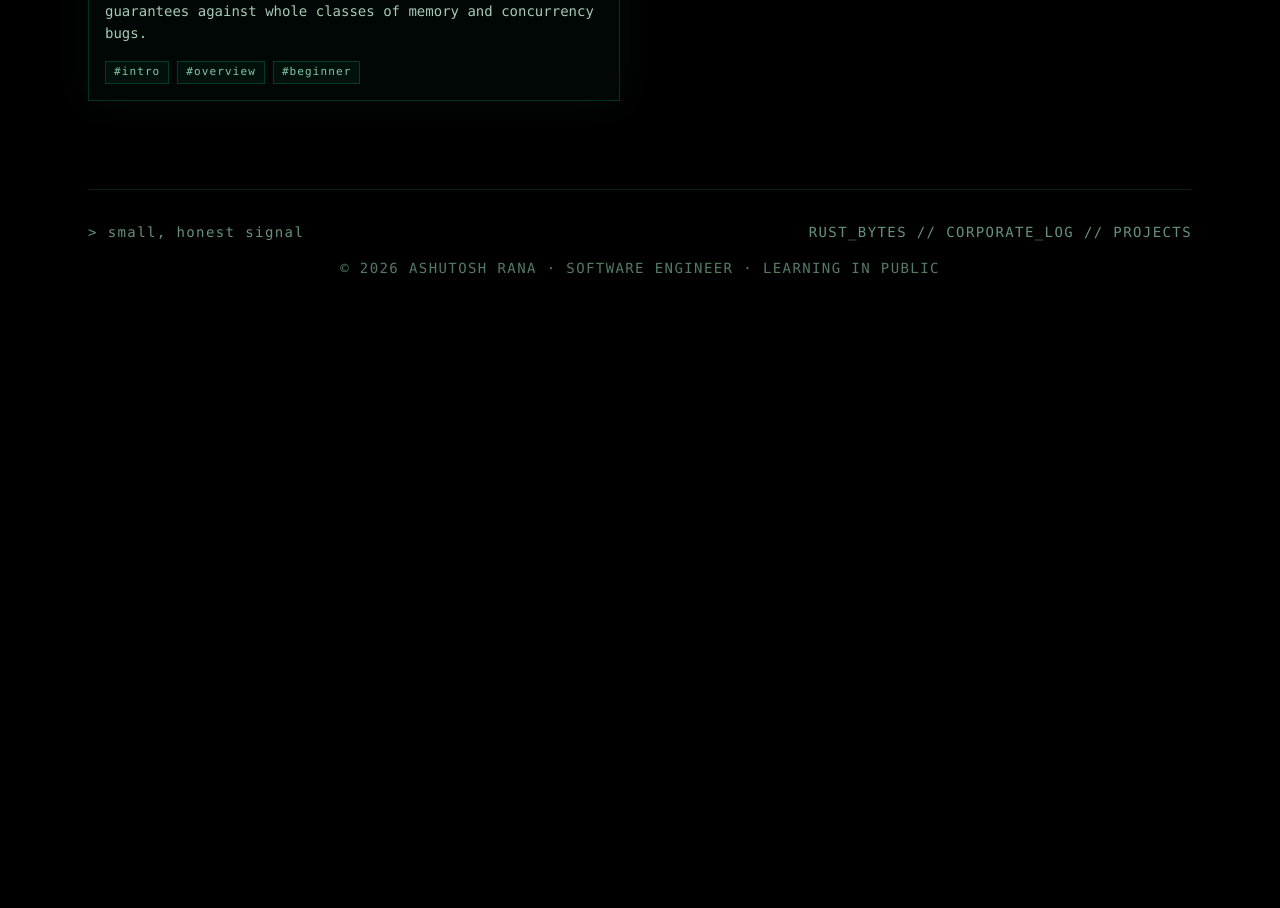
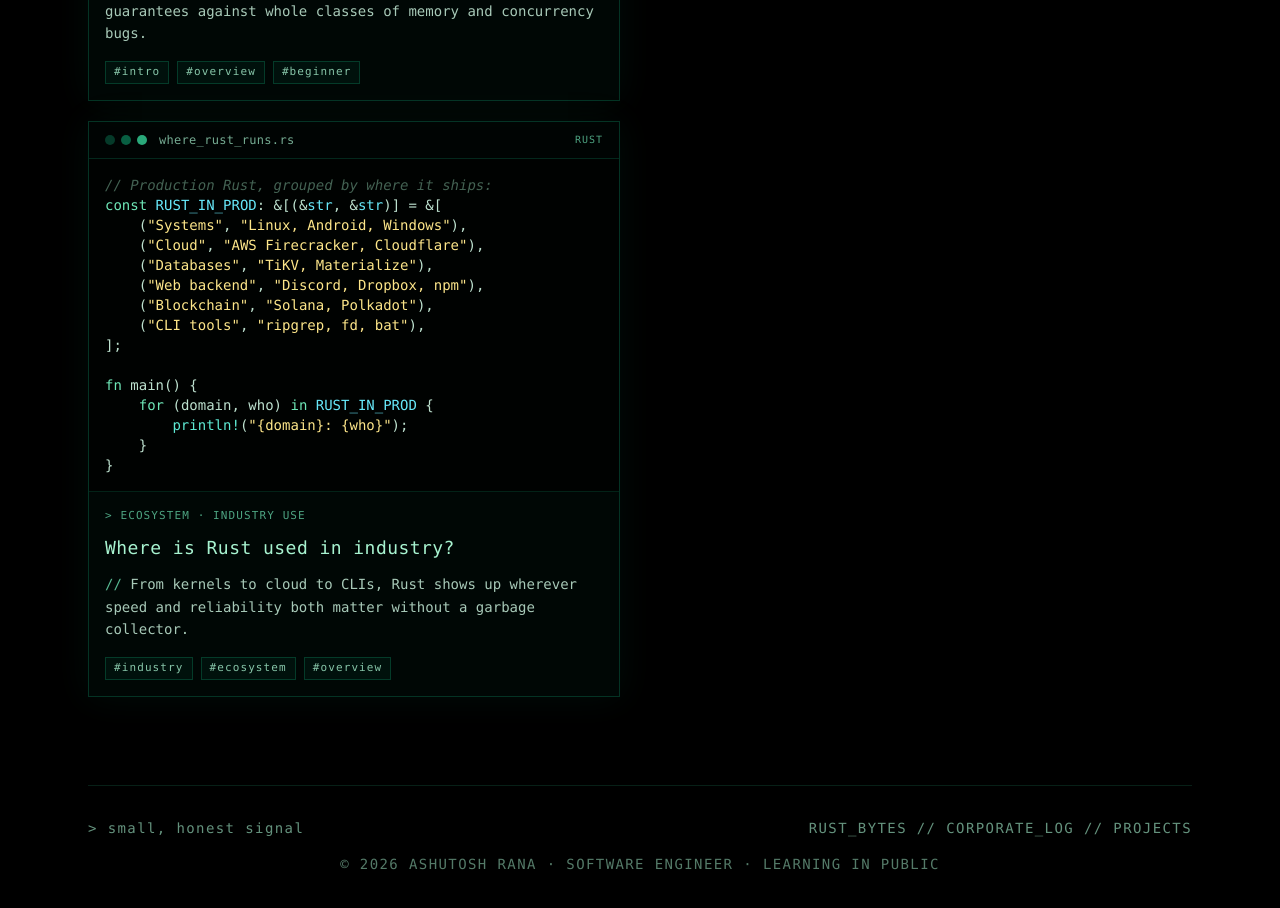
Before and after one commit to scrapychain/ashutosh-rana-dev, a Next.js app: page / in a window 1280 px wide. Shown: the part 1300-2208 px from the top of the page. Before the commit the page ends 1674 px from the top, so only its background shows below. Built offline with nearby package versions, Linux system fonts and the light colour scheme.

Commit message:
added a byte on where rust  is being used

```diff
--- a/data/bytes.ts
+++ b/data/bytes.ts
@@ -38,4 +38,28 @@ export const bytes: RustByte[] = [
       'Rust gives you C-level performance with compile-time guarantees against whole classes of memory and concurrency bugs.',
     tags: ['intro', 'overview', 'beginner'],
   },
+  {
+    id: 'where-rust-is-used',
+    title: 'Where is Rust used in industry?',
+    concept: 'Ecosystem · Industry Use',
+    file: 'where_rust_runs.rs',
+    code: `// Production Rust, grouped by where it ships:
+const RUST_IN_PROD: &[(&str, &str)] = &[
+    ("Systems", "Linux, Android, Windows"),
+    ("Cloud", "AWS Firecracker, Cloudflare"),
+    ("Databases", "TiKV, Materialize"),
+    ("Web backend", "Discord, Dropbox, npm"),
+    ("Blockchain", "Solana, Polkadot"),
+    ("CLI tools", "ripgrep, fd, bat"),
+];
+
+fn main() {
+    for (domain, who) in RUST_IN_PROD {
+        println!("{domain}: {who}");
+    }
+}`,
+    takeaway:
+      'From kernels to cloud to CLIs, Rust shows up wherever speed and reliability both matter without a garbage collector.',
+    tags: ['industry', 'ecosystem', 'overview'],
+  },
 ]
```
